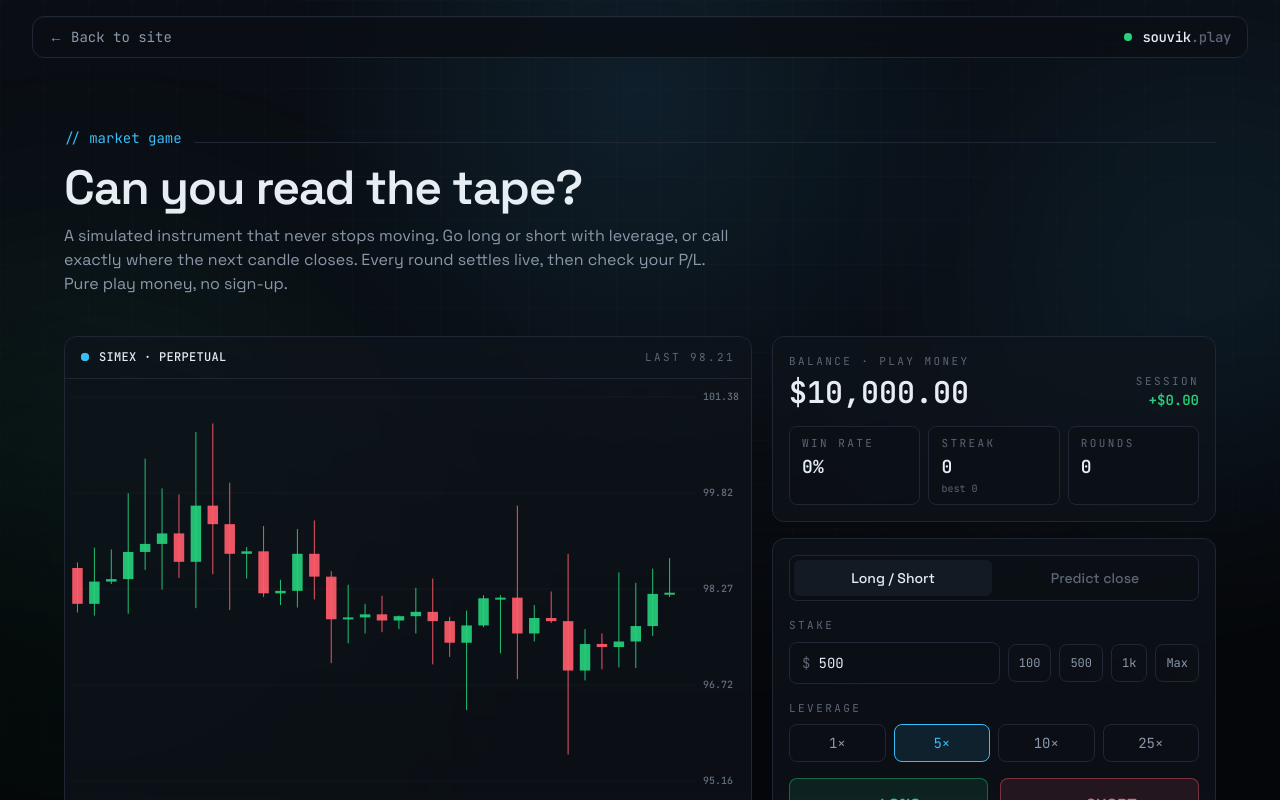
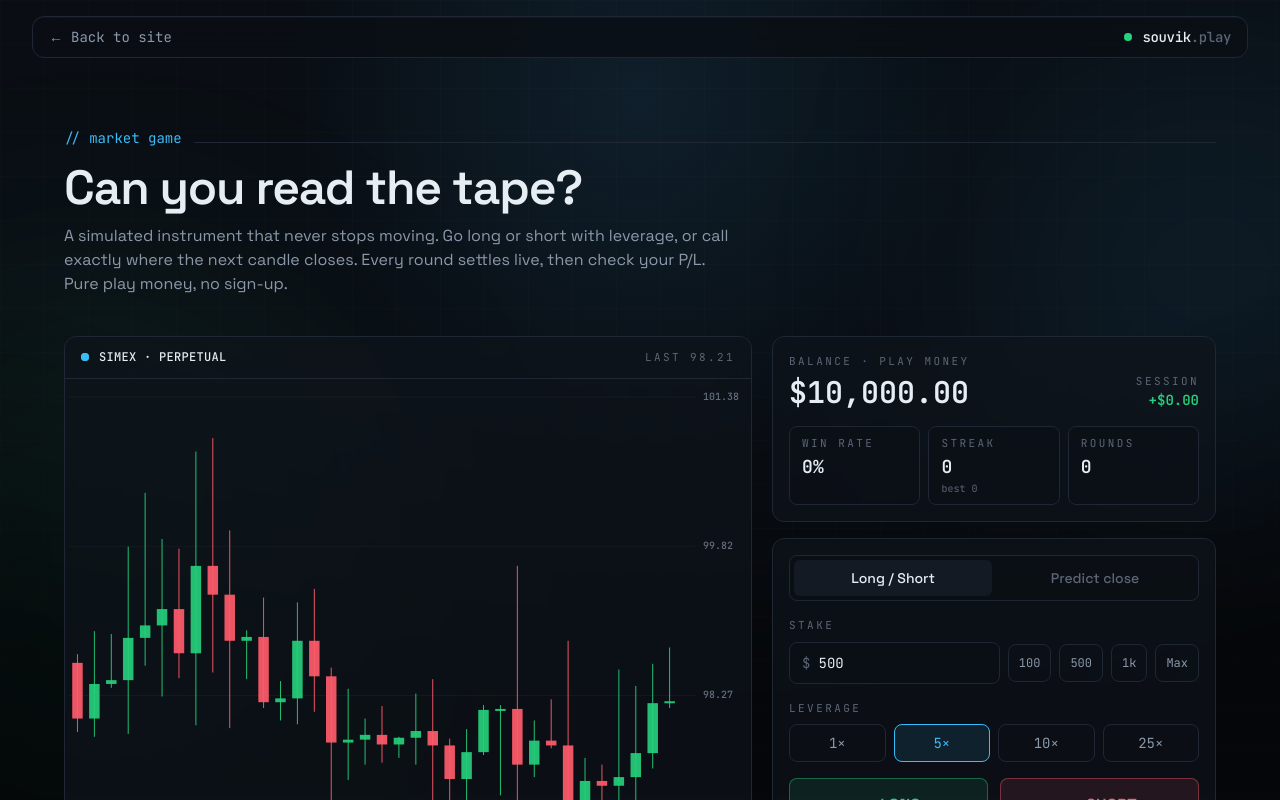
Before and after one commit to souvik150/portfolio-website-v2, a Next.js app: page /play in a window 1280 px wide. Shown: the top 800 px of the page. Built offline with nearby package versions, Linux system fonts and the light colour scheme.

Commit message:
fix(play): chart fills panel height (remove empty space below candles)

```diff
--- a/components/play/GameChart.tsx
+++ b/components/play/GameChart.tsx
@@ -33,6 +33,7 @@ export default function GameChart({ candles, live, entry, predicted }: GameChart
     const ctx = canvas?.getContext("2d");
     if (!canvas || !ctx) return;
 
+    const render = () => {
     const settled = candles.slice(-VISIBLE);
     const view: Candle[] = live ? [...settled, live] : settled;
     if (view.length === 0) return;
@@ -155,6 +156,12 @@ export default function GameChart({ candles, live, entry, predicted }: GameChart
       ctx.font = "600 10px ui-monospace, 'JetBrains Mono', monospace";
       ctx.fillText(live.c.toFixed(2), plotW + 6, y);
     }
+    };
+
+    render();
+    const ro = new ResizeObserver(() => render());
+    ro.observe(canvas);
+    return () => ro.disconnect();
   }, [candles, live, entry, predicted]);
 
   return <canvas ref={canvasRef} className="h-full w-full" aria-hidden />;
--- a/components/play/TradeGame.tsx
+++ b/components/play/TradeGame.tsx
@@ -242,7 +242,7 @@ export default function TradeGame() {
   return (
     <div className="grid gap-5 lg:grid-cols-[1.55fr_1fr]">
       {/* ===== Chart panel ===== */}
-      <div className="panel relative overflow-hidden">
+      <div className="panel relative flex flex-col overflow-hidden">
         <div className="flex items-center justify-between border-b border-line px-4 py-3">
           <div className="flex items-center gap-2.5">
             <span className="relative flex h-2 w-2">
@@ -262,7 +262,7 @@ export default function TradeGame() {
           </span>
         </div>
 
-        <div className="h-[320px] w-full px-1 sm:h-[420px]">
+        <div className="min-h-[320px] w-full flex-1 px-1 pb-1">
           <GameChart candles={candles} live={live} entry={entry} predicted={target} />
         </div>
 
```
Also changed, not shown: 1 other file (tests, documents, lock files or other folders).
